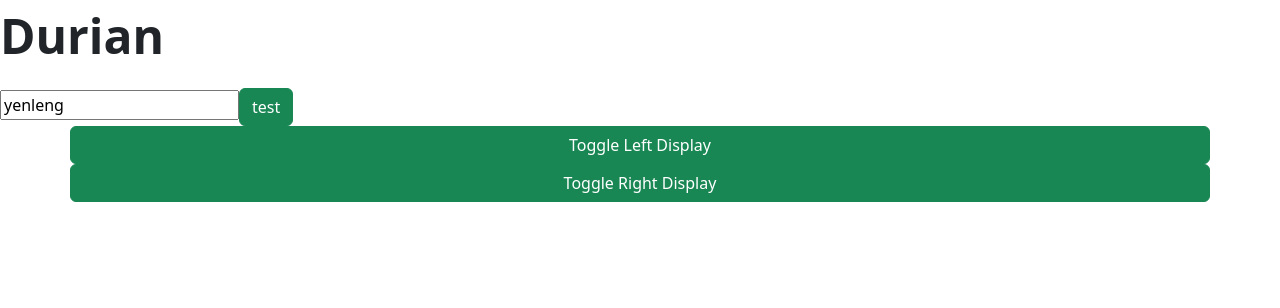
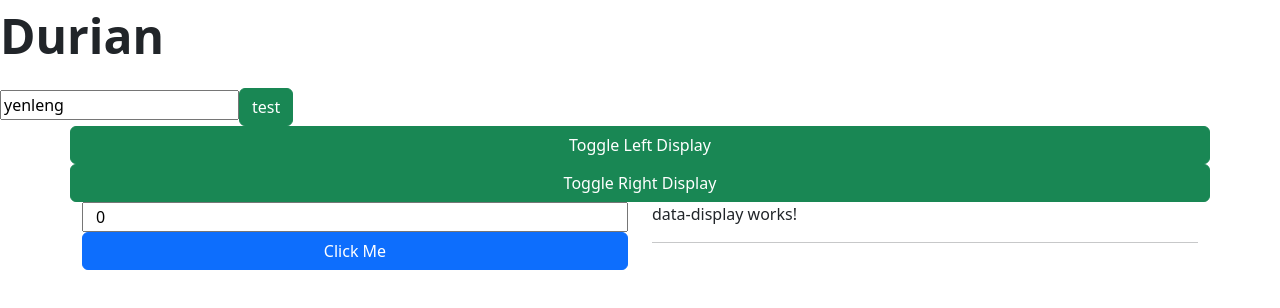
Before and after one commit to luviein/csf_day1, an Angular app: page / in a window 1280 px wide. Shown: the top 308 px of the page. Built offline with nearby package versions, Linux system fonts and the light colour scheme.

Commit message:
add ngIf to toggling

```diff
--- a/src/app/app.component.html
+++ b/src/app/app.component.html
@@ -9,13 +9,14 @@
     <button class="btn btn-success" (click)="ToggleRight()">Toggle Right Display</button>
   </div>
   <div class="row">
-    <!-- hidden is property of div = property binding. means hidden = true or falsse -->
-    <div class="col col-xs5" [hidden]="leftEnable">
+    <!-- display IF true -->
+    <div class="col col-xs5" *ngIf="leftEnable">
       <app-data-entry (numberChanged)="changedNumber($event)">
 
       </app-data-entry>
     </div>
-    <div class="col col-xs5" [hidden]="rightEnable">
+        <!-- hidden is property of div = property binding. means hidden = true or falsse -->
+    <div class="col col-xs5" [hidden]="!rightEnable">
       <!-- parent emit data to another child -->
       <app-data-display [numberInput]="updatedNumber">
 
```
